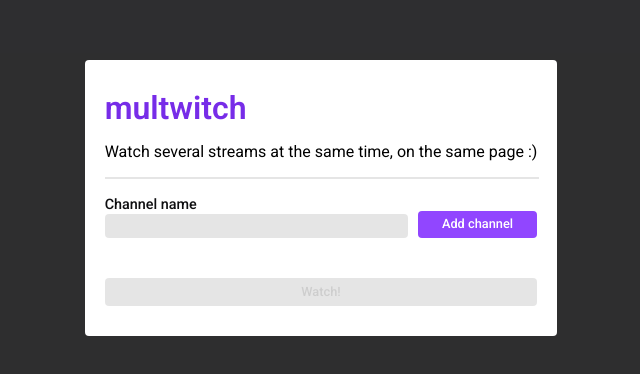
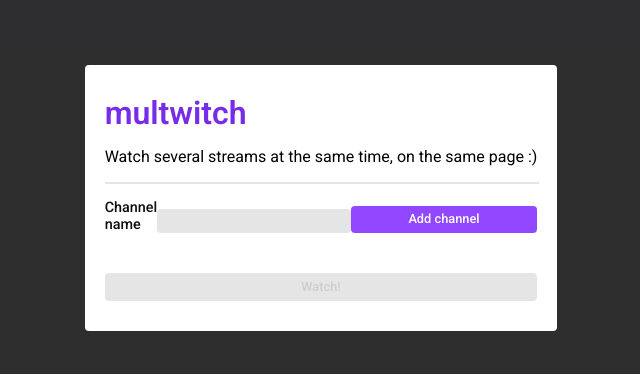
Before and after one commit to uhector/MultiTwitch, a Vue app: page / in a window 1280 px wide. Shown: the part 202-576 px from the top of the page, without its empty margins (319-959 px from the left). Built offline with nearby package versions, Linux system fonts and the light colour scheme.

Commit message:
chore: add code format

```diff
--- a/src/components/BaseInput.vue
+++ b/src/components/BaseInput.vue
@@ -1,12 +1,17 @@
 <script setup>
 defineProps(['id', 'modelValue', 'label', 'type'])
-
 defineEmits(['update:modelValue'])
 </script>
 
 <template>
-  <div>
-    <label v-if="label" :for="id" class="label">{{ label }}</label>
+  <!-- Label -->
+  <label
+    v-if="label"
+    :for="id"
+    class="label">
+    {{ label }}
+  </label>
+  <!-- Input -->
   <input
     @input="$emit('update:modelValue', $event.target.value)"
     :id="id"
@@ -14,21 +19,16 @@
     :value="modelValue"
     class="input"
   />
-  </div>
 </template>
 
 <style scoped>
 .label {
-  margin-bottom: 50px;
-
   font-size: 0.9rem;
   font-weight: 500;
-
   color: var(--color-text-dark);
 }
 
 .input {
-  box-sizing: border-box;
   width: 100%;
   padding-left: 0.5em;
 
```
Lines whose indentation alone changed are shown as unchanged.
